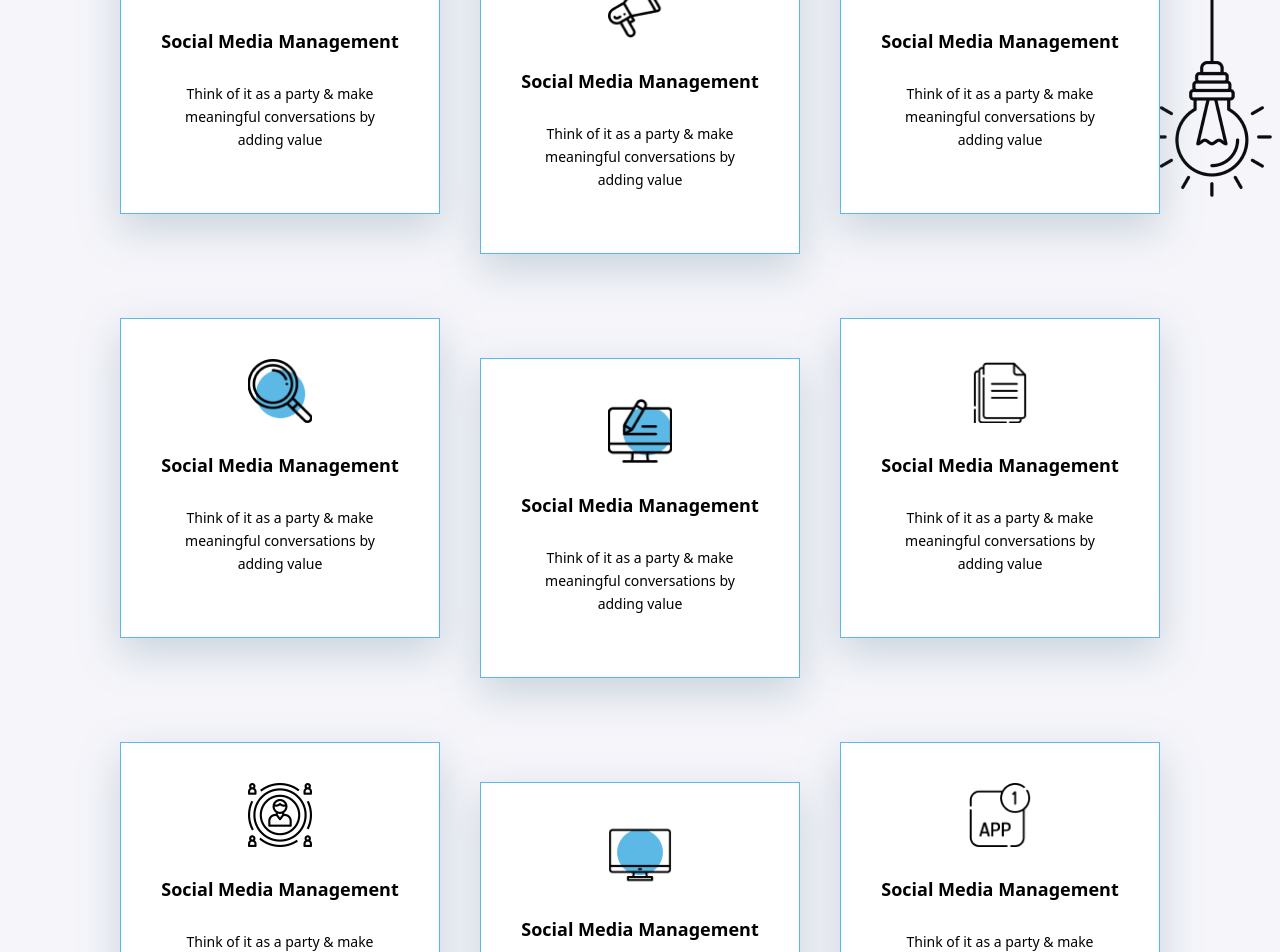
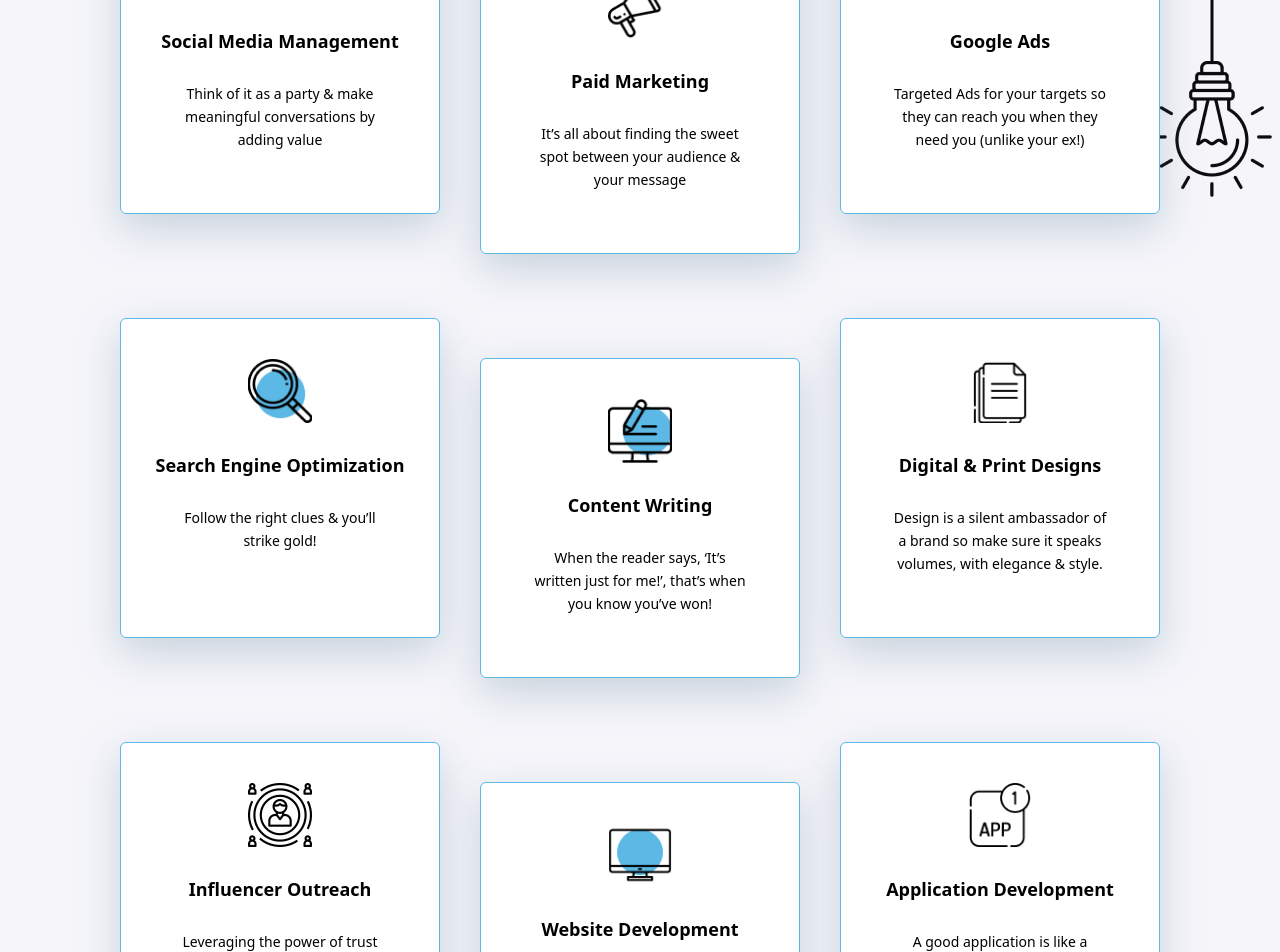
Before and after one commit to Ashutoshkr23/Bravos-11, a Next.js app: page / in a window 1280 px wide. Shown: the part 2400-3352 px from the top of the page. Built offline with nearby package versions, Linux system fonts and the light colour scheme.

Commit message:
content-update-for Offering

```diff
--- a/src/components/OfferingComp.jsx
+++ b/src/components/OfferingComp.jsx
@@ -3,7 +3,7 @@
 function OfferingComp({img ,title, description}) {
   return (
     <div>
-          <div className='h-80 w-80 drop-shadow-white bg-white border border-blue-1 '>
+          <div className='h-80 w-80 drop-shadow-white rounded-md bg-white border border-blue-1 '>
               <img src={img} alt="offerings-bg" className='w-16 h-16 mx-auto mt-10' />
               <p className='text-black text-lg font-bold mt-7 text-center '>{title}</p>
               <p className='text-black text-sm font-light leading-relaxed mt-7 text-center px-12'>{description}</p>
--- a/src/components/Offerings.jsx
+++ b/src/components/Offerings.jsx
@@ -13,54 +13,54 @@
         <div className='flex mx-auto gap-10 justify-center mt-10'>
           <div>
             <OfferingComp
-              title={"Social Media Management "}
+              title={"Social Media Management"}
               description={"Think of it as a party & make meaningful conversations by adding value"}
               img={'/assets/images/offerings/img-1.png'}
             />
           </div>
           <div className='pt-10'>
             <OfferingComp
-              title={"Social Media Management "}
-              description={"Think of it as a party & make meaningful conversations by adding value"}
+              title={"Paid Marketing"}
+              description={"It’s all about finding the sweet spot between your audience & your message"}
               img={'/assets/images/offerings/img-2.png'} />
           </div>
           <div>
-            <OfferingComp title={"Social Media Management "}
-              description={"Think of it as a party & make meaningful conversations by adding value"}
+            <OfferingComp title={"Google Ads"}
+              description={"Targeted Ads for your targets so they can reach you when they need you (unlike your ex!)"}
               img={'/assets/images/offerings/img-3.png'} />
           </div>
         </div>
         <div className='flex mx-auto gap-10 justify-center mt-16'>
           <div>
-            <OfferingComp title={"Social Media Management "}
-              description={"Think of it as a party & make meaningful conversations by adding value"}
+            <OfferingComp title={"Search Engine Optimization"}
+              description={"Follow the right clues & you’ll strike gold!"}
               img={'/assets/images/offerings/img-4.png'} />
           </div>
           <div className='pt-10'>
-            <OfferingComp title={"Social Media Management "}
-              description={"Think of it as a party & make meaningful conversations by adding value"}
+            <OfferingComp title={"Content Writing"}
+              description={"When the reader says, ‘It’s written just for me!’, that’s when you know you’ve won!"}
               img={'/assets/images/offerings/img-5.png'} />
           </div>
           <div>
-            <OfferingComp title={"Social Media Management "}
-              description={"Think of it as a party & make meaningful conversations by adding value"}
+            <OfferingComp title={"Digital & Print Designs "}
+              description={"Design is a silent ambassador of a brand so make sure it speaks volumes, with elegance & style."}
               img={'/assets/images/offerings/img-6.png'} />
           </div>
         </div>
         <div className='flex mx-auto gap-10 justify-center mt-16'>
           <div>
-            <OfferingComp title={"Social Media Management "}
-              description={"Think of it as a party & make meaningful conversations by adding value"}
+            <OfferingComp title={"Influencer Outreach"}
+              description={"Leveraging the power of trust with a message that resonates with all."}
               img={'/assets/images/offerings/img-7.png'} />
           </div>
           <div className='pt-10'>
-            <OfferingComp title={"Social Media Management "}
-              description={"Think of it as a party & make meaningful conversations by adding value"}
+            <OfferingComp title={"Website Development"}
+              description={"Your brand’s digital home has to be functional, friendly & fantastic to look at!"}
               img={'/assets/images/offerings/img-8.png'} />
           </div>
           <div>
-            <OfferingComp title={"Social Media Management "}
-              description={"Think of it as a party & make meaningful conversations by adding value"}
+            <OfferingComp title={"Application Development"}
+              description={"A good application is like a school, but a great application is like a trip to Kasol – all about the stuff inside!"}
               img={'/assets/images/offerings/img-9.png'} />
           </div>
         </div>
```
